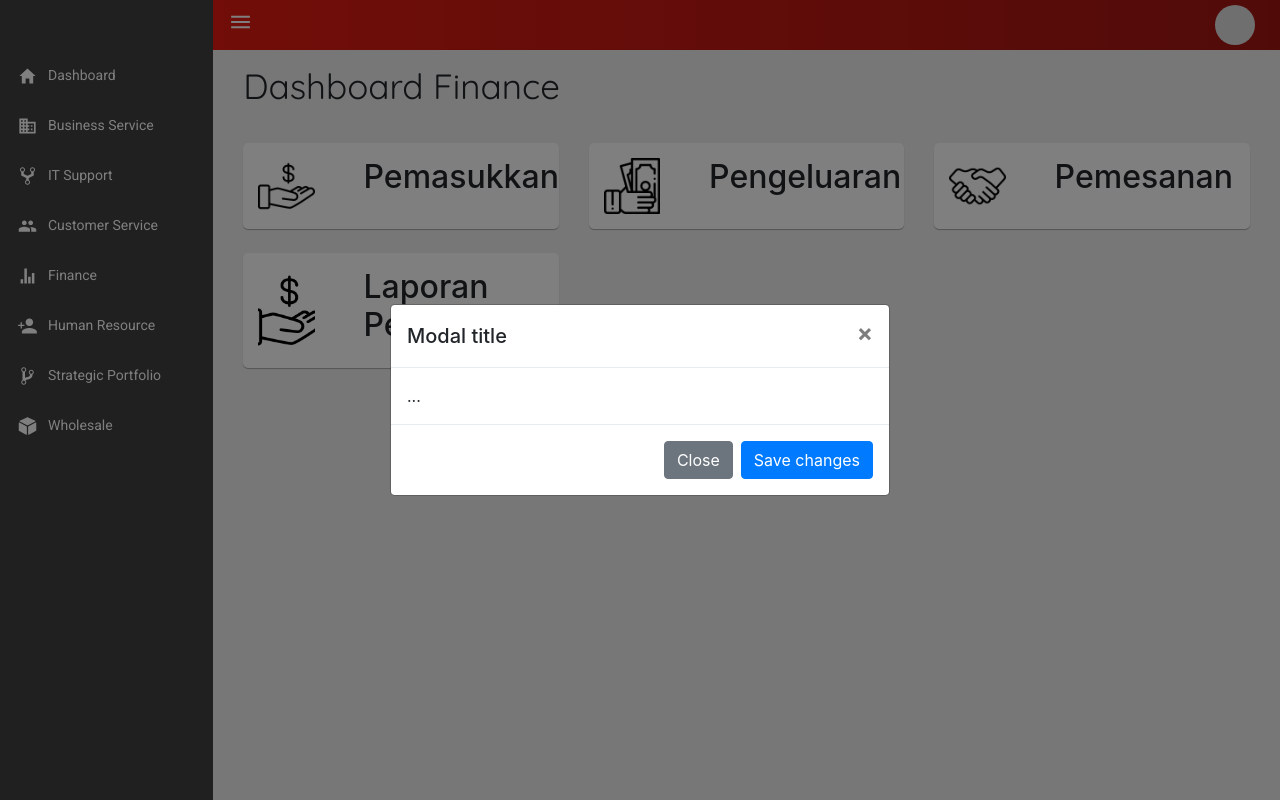
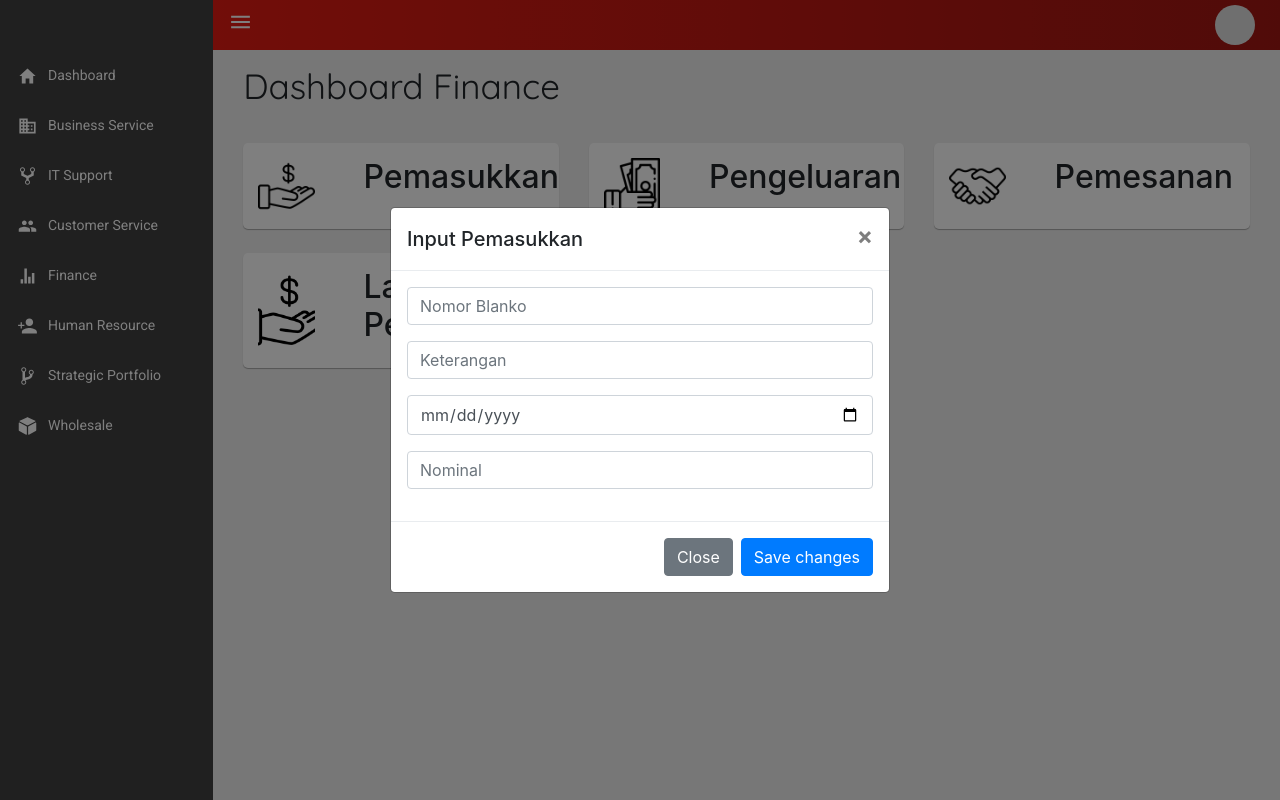
Before and after one commit to if4007-telkomuniv/sisfo_4007, a CodeIgniter app: the page made by application/views/finance/index.php in a window 1280 px wide, after a click on "Pemasukkan". Run offline with CodeIgniter, Linux system fonts and the light colour scheme; some libraries are stand-ins or nearby versions.

Commit message:
Update index.php

```diff
--- a/application/views/finance/index.php
+++ b/application/views/finance/index.php
@@ -107,18 +107,32 @@
       </div>
     </div>
     <?php $this->load->view('base_layout/js_mandatory')?>
-    <!-- Modal -->
+
+<!-- Modal Pemasukkan -->
 <div class="modal fade" id="exampleModalCenter" tabindex="-1" role="dialog" aria-labelledby="exampleModalCenterTitle" aria-hidden="true">
   <div class="modal-dialog modal-dialog-centered" role="document">
     <div class="modal-content">
       <div class="modal-header">
-        <h5 class="modal-title" id="exampleModalLongTitle">Modal title</h5>
+        <h5 class="modal-title" id="exampleModalLongTitle">Input Pemasukkan</h5>
         <button type="button" class="close" data-dismiss="modal" aria-label="Close">
           <span aria-hidden="true">&times;</span>
         </button>
       </div>
       <div class="modal-body">
-        ...
+        <form>
+          <div class="form-group">
+            <input type="number" class="form-control" id="#" placeholder="Nomor Blanko">
+          </div>
+          <div class="form-group">
+            <input type="text" class="form-control" id="#" placeholder="Keterangan">
+          </div>
+          <div class="form-group">
+            <input type="date" class="form-control" id="#" placeholder="Tanggal" data-date-format="DD/MM/YYYY">
+          </div>
+          <div class="form-group">
+            <input type="number" class="form-control" id="#" placeholder="Nominal">
+          </div>
+        </form>
       </div>
       <div class="modal-footer">
         <button type="button" class="btn btn-secondary" data-dismiss="modal">Close</button>
```
